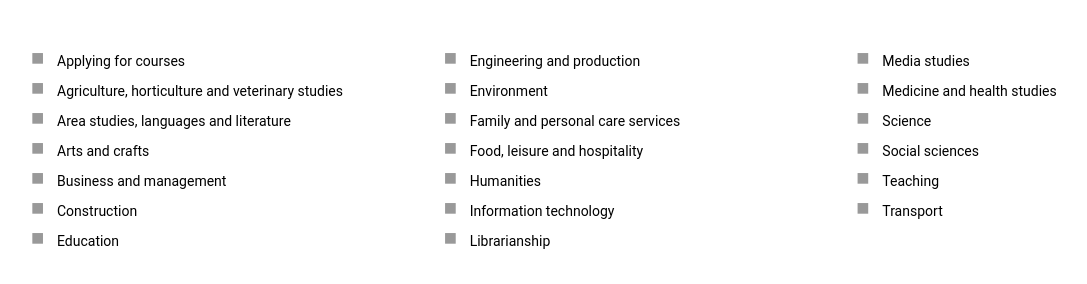
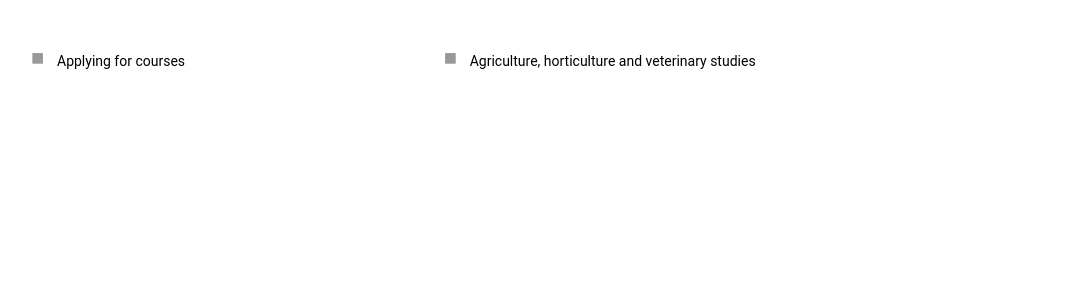
Before and after one commit to AlphaPentagon/FE_TEST, a plain HTML site: page index.html in a window 1280 px wide. Shown: the whole page, without its empty margins (1-1088 px from the left). Drawn offline with Linux system fonts and the light colour scheme; a web font is replaced by a local one.

Commit message:
Reverted back to break-inside

```diff
--- a/index.html
+++ b/index.html
@@ -14,7 +14,7 @@
       <li class="list-columns__item">
         Agriculture, horticulture and veterinary studies
       </li>
-      <li class="list-columns__item">Area studies, languages and literature</li>
+      <!-- <li class="list-columns__item">Area studies, languages and literature</li>
       <li class="list-columns__item">Arts and crafts</li>
       <li class="list-columns__item">Business and management</li>
       <li class="list-columns__item">Construction</li>
@@ -31,7 +31,7 @@
       <li class="list-columns__item">Science</li>
       <li class="list-columns__item">Social sciences</li>
       <li class="list-columns__item">Teaching</li>
-      <li class="list-columns__item">Transport</li>
+      <li class="list-columns__item">Transport</li> -->
     </ul>
   </body>
 </html>
--- a/styles.css
+++ b/styles.css
@@ -21,7 +21,7 @@
     clear: none;
     width: 100%;
     /* Ensures that list item text does not span across more than one column */
-    display: inline-block;
+    break-inside: avoid-column;
   }
 
   /* Media queries to change no. of columns for smaller displays */
```
Also changed, not shown: 1 other file.
